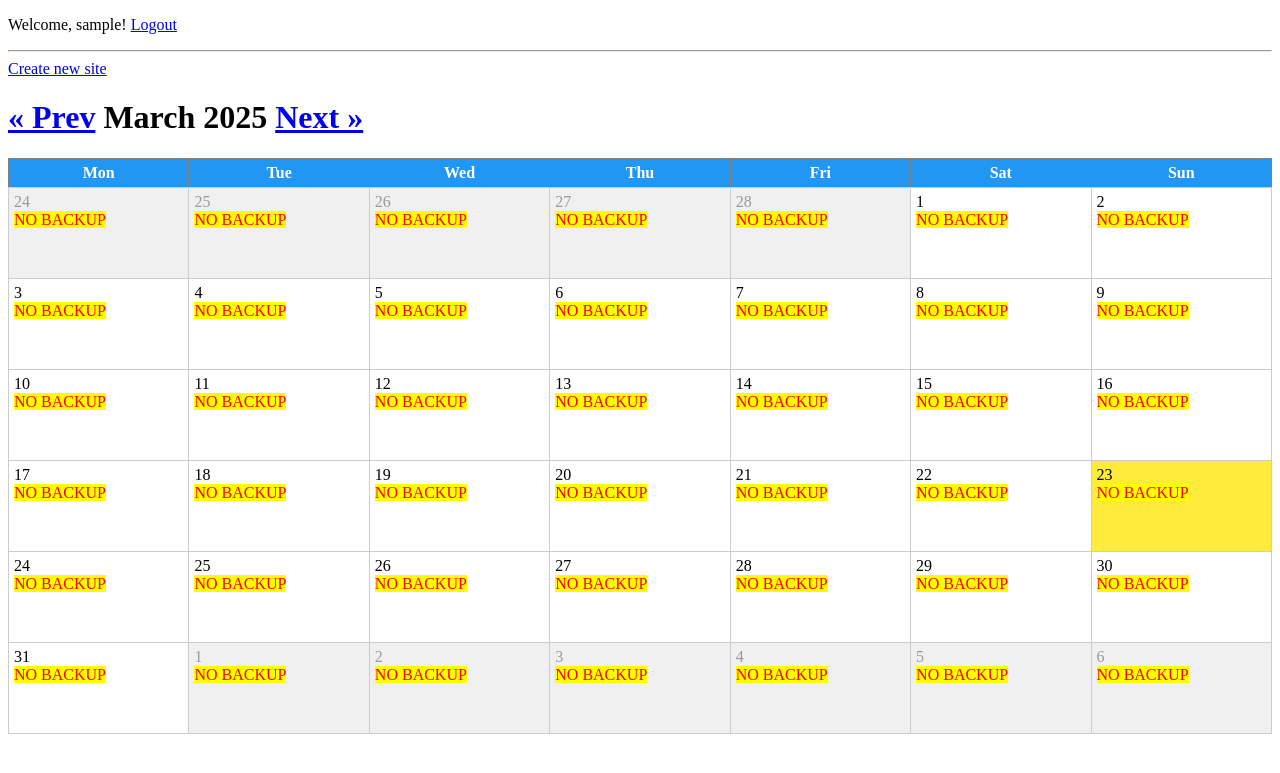
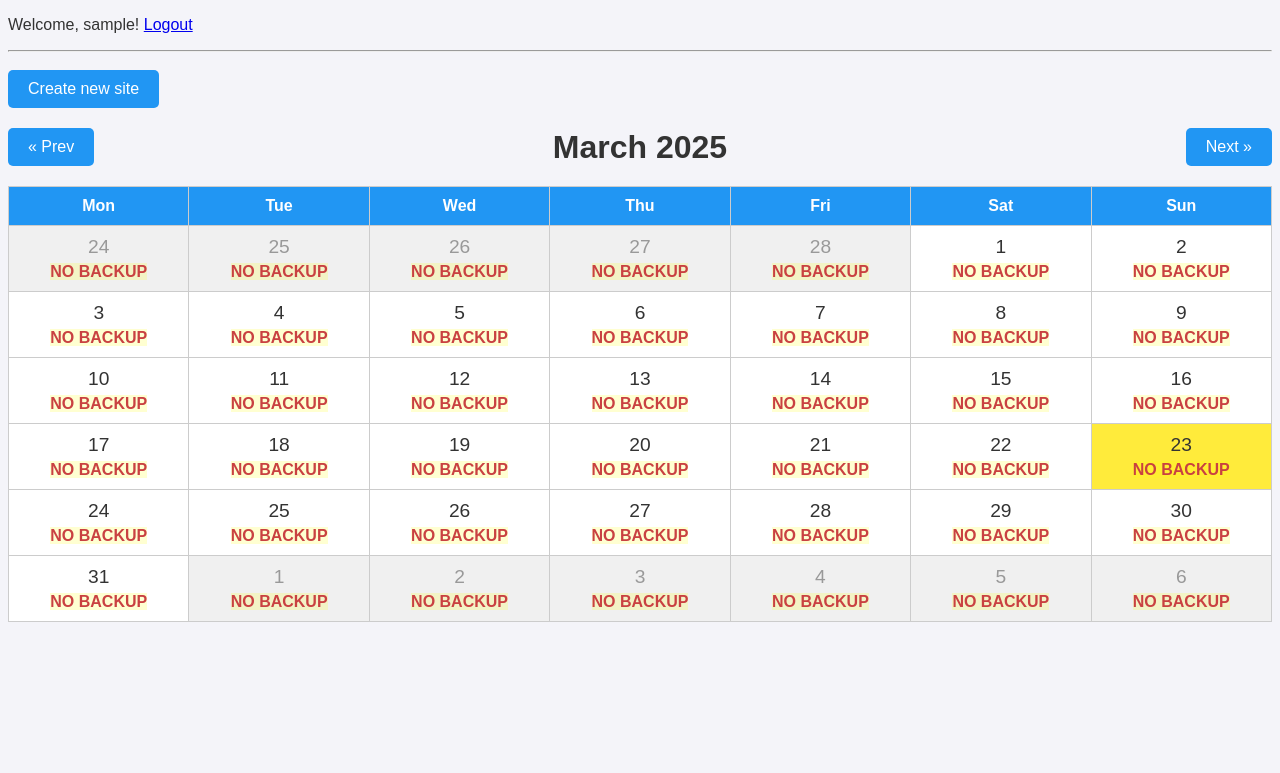
Before and after one commit to kpstsp/savebackup, a Django app: page / in a window 1280 px wide. Shown: the top 773 px of the page. Run offline with Django 5.2, Linux system fonts and the light colour scheme; the visitor is signed in with stand-in values (Sample User, id 1); data that the repository does not hold is empty; parts of the project's set-up code (start-up, migrations or seed data) failed here and were passed over.

Commit message:
color changes

```diff
--- a/monitor/templates/monitor/calendar.html
+++ b/monitor/templates/monitor/calendar.html
@@ -3,9 +3,10 @@
 {% load dict_extras %}
 
 {% block content %}
+<div class="sites-section">
     {% if all_sites %}
         <h2>Sites</h2>
-    <ul>
+        <ul class="sites-list">
           {% for s in all_sites %}
              <li>
                {{ s.name }}
@@ -14,85 +15,139 @@
           {% endfor %}
         </ul>
     {% endif %}
-<a href="{% url 'site_create' %}">Create new site</a>
+    <a href="{% url 'site_create' %}" class="button">Create new site</a>
+</div>
 
-<h1>
-    <a href="{% url 'calendar' prev_year prev_month %}">&laquo; Prev</a>
-    {{ month_name }} {{ year }}
-    <a href="{% url 'calendar' next_year next_month %}">Next &raquo;</a>
-</h1>
+<div class="calendar-header">
+    <a href="{% url 'calendar' prev_year prev_month %}" class="nav-button">&laquo; Prev</a>
+    <h1>{{ month_name }} {{ year }}</h1>
+    <a href="{% url 'calendar' next_year next_month %}" class="nav-button">Next &raquo;</a>
+</div>
 
-<table border="1">
+<table class="calendar">
+    <thead>
         <tr>
             {% for day_name in day_names %}
                 <th>{{ day_name }}</th>
             {% endfor %}
         </tr>
+    </thead>
+    <tbody>
         {% for week in month_cal %}
             <tr>
                 {% for date in week %}
                     <td{% if date == today %} class="today"{% elif date.month != month %} class="other-month"{% endif %}>
-                    <div>{{ date.day }}</div>
+                        <div class="date">{{ date.day }}</div>
                         {% with date_str=date|date:"Y-m-d" %}
                             {% if date_str in date_info %}
                                 {% with info=date_info|get_item:date_str %}
-                                {% if info.has_db %}
-                                    <span class="db">d</span>
+                                    {% if info.full_backup %}
+                                        <span class="db">FULL BACKUP</span>
                                     {% endif %}
-                                {% if info.has_www %}
-                                    <span class="www">w</span>
+                                    {% if info.partial %}
+                                        <span class="www">P</span>
                                     {% endif %}
-                                {% if not info.has_db %}
-                                    {% if not info.has_www %}
-
-                                    <span class="alert"> NO BACKUP </span>
-                                {% endif %}
+                                    {% if not info.full_backup and not info.partial %}
+                                        <span class="alert">NO BACKUP</span>
                                     {% endif %}
                                 {% endwith %}
-
                             {% endif %}
                         {% endwith %}
                     </td>
                 {% endfor %}
             </tr>
         {% endfor %}
+    </tbody>
 </table>
 
 <style>
-    .db {
-        color: blue;
+    body {
+        font-family: Arial, sans-serif;
+        background-color: #f4f4f9;
+        color: #333;
     }
-    .www {
-        color: green;
+    .sites-section {
+        margin-bottom: 20px;
     }
-    .alert {
-        color: red;
-        background-color: yellow;
+    .sites-list {
+        list-style-type: none;
+        padding: 0;
     }
-    .other-month {
+    .sites-list li {
+        margin-bottom: 10px;
+    }
+    .button {
+        display: inline-block;
+        background-color: #2196F3;
+        color: white;
+        padding: 10px 20px;
+        text-decoration: none;
+        border-radius: 5px;
+        margin-top: 10px;
+    }
+    .button:hover {
+        background-color: #1976D2;
+    }
+    .calendar-header {
+        display: flex;
+        justify-content: space-between;
+        align-items: center;
+        margin-bottom: 20px;
+    }
+    .calendar-header h1 {
+        margin: 0;
+    }
+    .nav-button {
+        background-color: #2196F3;
+        color: white;
+        padding: 10px 20px;
+        text-decoration: none;
+        border-radius: 5px;
+    }
+    .nav-button:hover {
+        background-color: #1976D2;
+    }
+    .calendar {
+        border-collapse: collapse;
+        width: 100%;
+        margin-bottom: 20px;
+    }
+    .calendar th, .calendar td {
+        border: 1px solid #ccc;
+        padding: 10px;
+        text-align: center;
+        vertical-align: top;
+    }
+    .calendar th {
+        background-color: #2196F3;
+        color: white;
+    }
+    .calendar td {
+        background-color: white;
+    }
+    .calendar .today {
+        background-color: #ffeb3b;
+    }
+    .calendar .other-month {
         background-color: #f0f0f0;
         color: #999;
     }
-    .today {
-        background-color: #ffeb3b;
+    .calendar .db {
+        color: blue;
+        font-weight: bold;
     }
-    td {
-        width: 100px;
-        height: 80px;
-        vertical-align: top;
+    .calendar .www {
+        color: green;
+        font-weight: bold;
     }
-    table {
-        border-collapse: collapse;
-        width: 100%;
+    .calendar .alert {
+        color: #c94141;
+        background-color: #ffff002e;
+        font-weight: bold;
     }
-    th {
-        background-color: #2196F3;
-        color: white;
-        padding: 5px;
-    }
-    td {
-        border: 1px solid #ccc;
-        padding: 5px;
+    .date {
+        font-size: 1.2em;
+        margin-bottom: 5px;
     }
 </style>
 
--- a/monitor/views.py
+++ b/monitor/views.py
@@ -69,8 +69,8 @@ def calendar_view(request, year=None, month=None):
         for date in week:
             date_str = date.isoformat()
             date_info[date_str] = {
-                'has_db': date in backup_dates,
-                'has_www': date in backup_dates,
+                'full_backup': date in backup_dates,
+                # 'partial': date in backup_dates,
             }
 
     # List of day names to display in the calendar header
```
Lines whose indentation alone changed are shown as unchanged.
